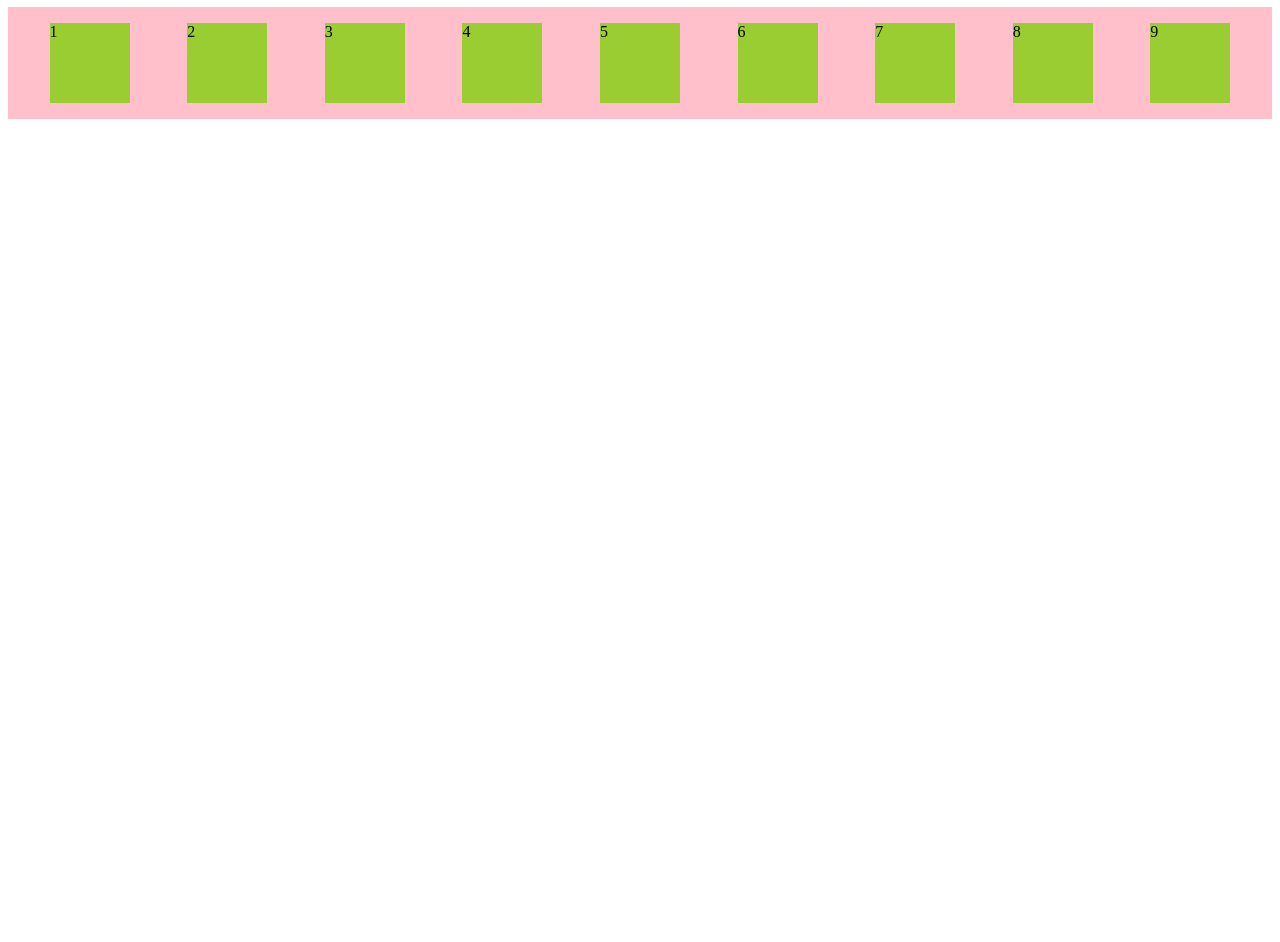
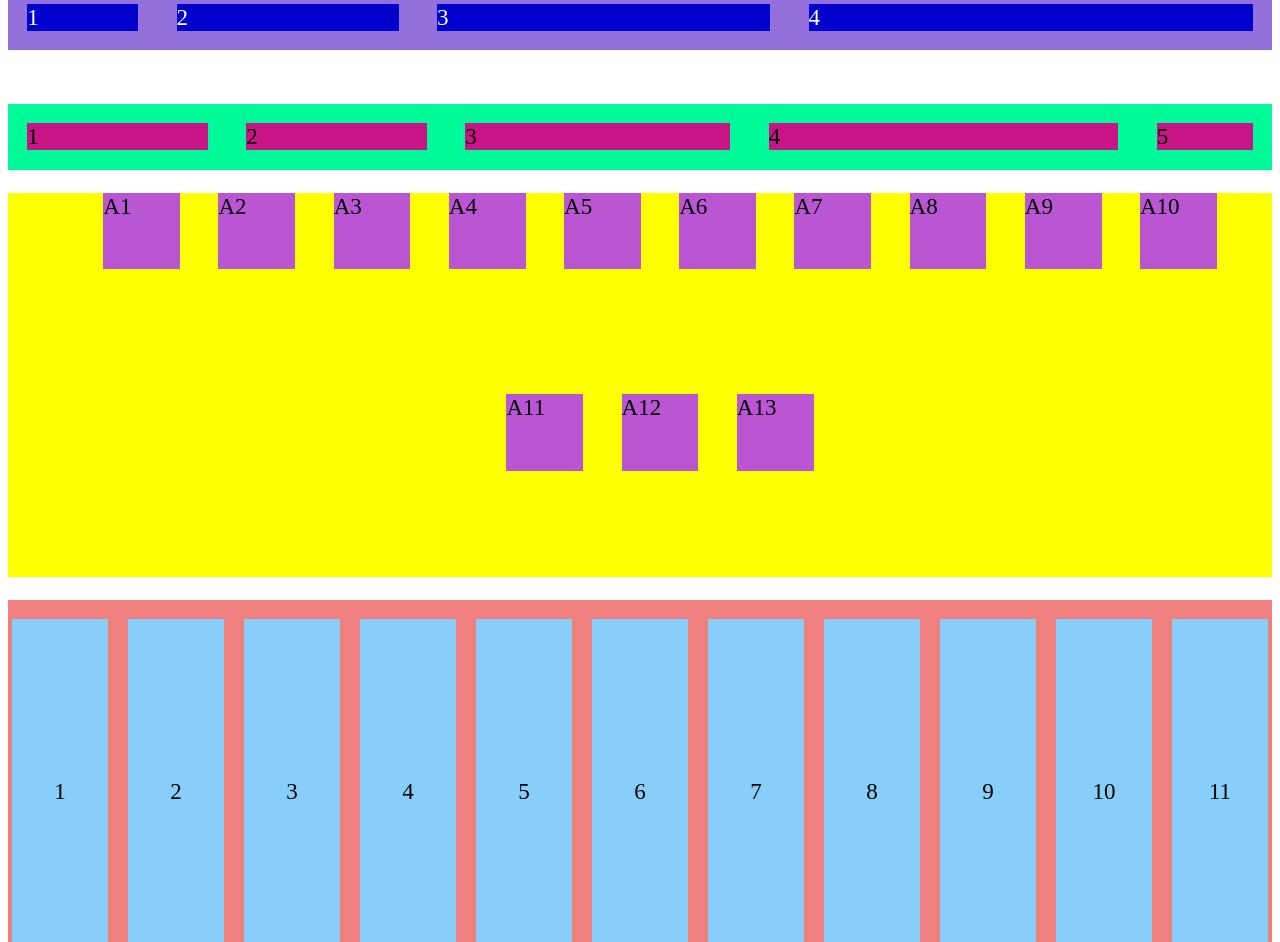
Before and after one commit to Sadullah-TANRIKULU/HTML_CSS_in_class, a plain HTML site: page flexbox/index.html in a window 1280 px wide. Shown: the part 73-1015 px from the top of the page. Before the commit the page ends 800 px from the top, so only its background shows below. Drawn offline with Linux system fonts and the light colour scheme.

Commit message:
html css study

```diff
--- /dev/null
+++ b/flex_grid/style.css
@@ -0,0 +1,56 @@
+.container {
+    width: 100%;
+  }
+
+  .row {
+    display: flex;
+    flex-wrap: wrap;
+  }
+
+  .col-1 {
+    width: 8.333333%;
+  }
+
+  .col-2 {
+    width: 16.666667%;
+  }
+
+  .col-3 {
+    width: 25%;
+  }
+
+  .col-4 {
+    width: 33.333333%;
+  }
+
+  .col-5 {
+    width: 41.666667%;
+  }
+
+  .col-6 {
+    width: 50%;
+  }
+
+  .col-7 {
+    width: 58.333333%;
+  }
+
+  .col-8 {
+    width: 66.666667%;
+  }
+
+  .col-9 {
+    width: 75%;
+  }
+
+  .col-10 {
+    width: 83.333333%;
+  }
+
+  .col-11 {
+    width: 91.666667%;
+  }
+
+  .col-12 {
+    width: 100%;
+  }
--- a/flexbox/index.html
+++ b/flexbox/index.html
@@ -9,6 +9,49 @@
 </head>
 <body>
     <h1>Flex</h1>
+    <div class="container4">
+        <div class="div1">1</div>
+        <div class="div2">2</div>
+        <div class="div3">3</div>
+        <div class="div4">4</div>
+    </div>
+    <br><br>
+    <div class="container3">
+        <div class="grow">1</div>
+        <div class="grow1">2</div>
+        <div class="grow2">3</div>
+        <div class="grow3">4</div>
+        <div class="no-grow">5</div>
+    </div>
+    <ul>
+        <li>A1</li>
+        <li>A2</li>
+        <li>A3</li>
+        <li>A4</li>
+        <li>A5</li>
+        <li>A6</li>
+        <li>A7</li>
+        <li>A8</li>
+        <li>A9</li>
+        <li>A10</li>
+        <li>A11</li>
+        <li>A12</li>
+        <li>A13</li>
+    </ul>
+    <div class="container1">
+        <div>1</div>
+        <div>2</div>
+        <div>3</div>
+        <div>4</div>
+        <div>5</div>
+        <div>6</div>
+        <div>7</div>
+        <div>8</div>
+        <div>9</div>
+        <div>10</div>
+        <div>11</div>
+    </div>
+    <br><br>
     <div class="container">
         <div>1</div>
         <div>2</div>
--- a/flexbox/style.css
+++ b/flexbox/style.css
@@ -1,20 +1,118 @@
+* {
+    font-size: 1.2rem;
+}
+
 .container {
-    background-color: pink;
+    background-color: yellowgreen;
     display: flex;
-    flex-direction: row;
-    flex-wrap: no-wrap;
-    justify-content:space-evenly;
+    /* flex-direction: column; */
+    flex-wrap: wrap;
+    justify-content: center;
+    gap: 30px 10px; /* satır sütun*/
 }
 .container div {
     width: 5rem;
     height: 5rem;
-    background-color: yellowgreen;
+    background-color: pink;
     margin: 1rem;
+}
+
+.container1 {
+    height: 20rem;
+    background-color: lightcoral;
+    display: flex;
+    justify-content: center;
+    align-items: stretch; /* height varsa stretch yapamaz*/
+    gap: 10px 20px;
+
+}
+
+.container1 div {
+    display: flex;
+    justify-content: center;
+    align-items: center;
+    width: 5rem;
+    margin: 1rem 0;
+    background-color: lightskyblue;
+    /* height: 5rem; */
+    text-align: center;
 }
 
 
 
+/* align-items center tam yapmak için parent ın height vermemiz lazım */
 
+/* flex direction column olursa parent a width vermek lazım */
 
+ul {
+    height: 20rem;
+    background-color: rgb(255, 255, 0);
+    list-style-type: none;
+    justify-content: center;
+    display: flex;
+    flex-wrap: wrap;
+    gap: 1rem 2rem;
+    align-items: flex-start;
+}
 
-/*  */
+ul li {
+    background-color: mediumorchid;
+    width: 4rem;
+    height: 4rem;
+}
+
+.container3 {
+    background-color: mediumspringgreen;
+    display: flex;
+    justify-content: center;
+    flex-wrap: nowrap;
+
+}
+
+.container3 div {
+    background-color: mediumvioletred;
+    width: 5rem;
+    margin: 1rem;
+    flex-grow: 1;
+}
+
+div.grow2 {
+    flex-grow: 2;
+}
+
+div.grow3 {
+    flex-grow: 3;
+}
+
+div.no-grow {
+    flex-grow: 0;
+}
+/*The default value of the flex property is: flex-grow: 0, flex-shrink: 1, flex-basis: 0%. */
+
+.container4 {
+    background-color: mediumpurple;
+    display: flex;
+    justify-content: center;
+    flex-wrap: nowrap;
+
+}
+.container4 div {
+    color: white;
+    background-color: mediumblue;
+    width: 5rem;
+    margin: 1rem;
+    flex-grow: 1;
+}
+
+div.div1 {
+    width: 10%;
+}
+div.div2 {
+    width: 20%;
+}
+div.div3 {
+    width: 30%;
+}
+div.div4 {
+    width: 40%;
+}
--- /dev/null
+++ b/media_query/style.css
@@ -0,0 +1,75 @@
+@import url('../variables/theme.css');
+
+* {
+    box-sizing: border-box;
+    margin: 0;
+    font-family: var(--ff-montserrat);
+}
+
+body {
+    background-color: var(--mavi-9);
+    color: var(--siyah);
+    margin: 1rem;
+}
+
+h1 {
+    background-color: var(--koyu-kırmızı);
+    width: 20rem;
+    padding: .3rem;
+    border: 1px solid var(--siyah);
+    border-radius: 4rem;
+    text-align: center;
+    margin: 2rem auto;
+}
+
+.header {
+    background-color: var(--koyu-yeşil);
+    padding: 1rem;
+    font-size: 2rem;
+    margin-bottom: 1rem;
+}
+
+.navbar {
+    background-color: var(--gri-3);
+    display: flex;
+    justify-content: flex-start;
+}
+
+.navbar a {
+    text-decoration: none;
+    color: var(--beyaz);
+    padding: .8rem 1rem;
+}
+
+.navbar a:hover {
+    background-color: var(--gri-7);
+    color: var(--siyah);
+}
+
+.row {
+    display: flex;
+    flex-wrap: wrap;
+    width: 100%;
+    text-align: center;
+    justify-content: center;
+}
+
+.col {
+    padding: 1rem;
+}
+.fs {
+    width: 35%;
+    background-color: var(--gri-5);
+}
+.aws {
+    width: 20%;
+    background-color: var(--gri-6);
+}
+.ds {
+    width: 30%;
+    background-color: var(--gri-7);
+}
+.cms {
+    width: 15%;
+    background-color: var(--gri-8);
+}
--- a/variables/theme.css
+++ b/variables/theme.css
@@ -3,11 +3,11 @@
 /* font-family: 'Montserrat', sans-serif; */
 /* font-family: 'Lato', sans-serif; */
 :root {
-  --mavi1: hsl(205, 100%, 30%);
-  --mavi2: hsl(205, 100%, 40%);
-  --mavi3: hsl(205, 100%, 50%);
-  --mavi4: hsl(205, 100%, 60%);
-  --mavi5: hsl(205, 100%, 70%);
+  --mavi-1: hsl(205, 100%, 30%);
+  --mavi-2: hsl(205, 100%, 40%);
+  --mavi-3: hsl(205, 100%, 50%);
+  --mavi-4: hsl(205, 100%, 60%);
+  --mavi-5: hsl(205, 100%, 70%);
 
   /* asıl renklerin açık tonları */
   --mavi-6: hsl(205, 89%, 70%);
@@ -49,7 +49,7 @@
 
   --koyu-gölge: 0px 0px 15px rgba(0, 0, 0, 0.4);
   --açık-gölge: 0px 5px 15px rgba(0, 0, 0, 0.1);
-  --ff-monteserrat: 'Montserrat', sans-serif;
+  --ff-montserrat: 'Montserrat', sans-serif;
   --ff-lato: 'Lato', sans-serif;
   --ff-roboto: 'Roboto', sans-serif;
 }
```
Also changed, not shown: flex_grid/index.html (added, +13 -0 lines), media_query/index.html (added, +38 -0 lines).
